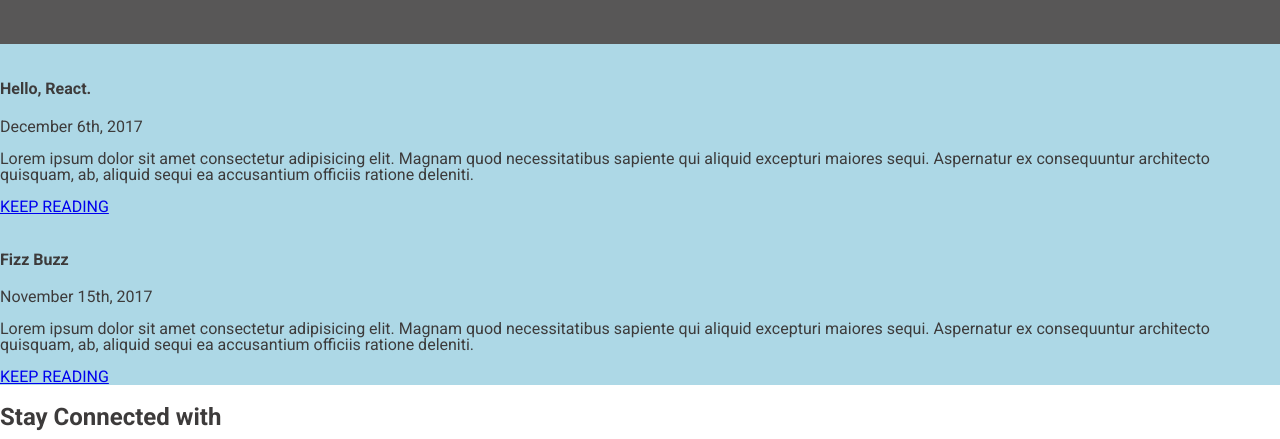
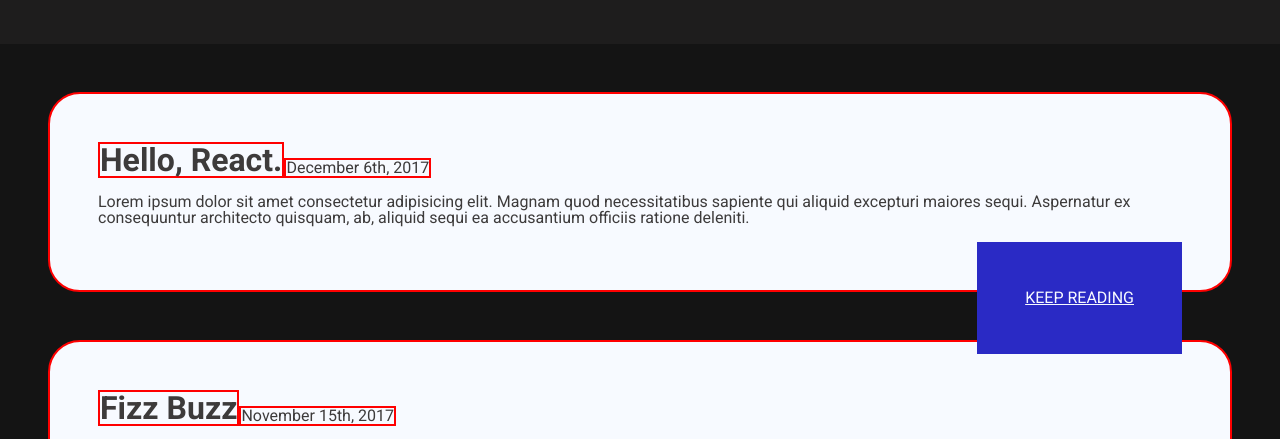
Before and after one commit to NickRyanWeber/portfolio-1, a website: page public/index.html in a window 1280 px wide. Shown: the part 1479-1918 px from the top of the page. Drawn offline with Linux system fonts and the light colour scheme.

Commit message:
worked on css for articles

```diff
--- a/public/index.html
+++ b/public/index.html
@@ -47,10 +47,9 @@
     <main>
       <section>
         <article>
-          <header>
-            <img src="" alt="">
+          <header class="react-article-header-img">
           </header>
-          <section>
+          <section class="article-meta-data">
             <h4>Hello, React.</h4>
             <p class="date">December 6th, 2017</p>
           </section>
@@ -58,10 +57,9 @@
           <a class="keep-reading-btn" href="#">KEEP READING</a>
         </article>
         <article>
-            <header>
-              <img src="" alt="">
+            <header class="fizz-buzz-article-header-img">
             </header>
-            <section>
+            <section class="article-meta-data">
               <h4>Fizz Buzz</h4>
               <p class="date">November 15th, 2017</p>
             </section>
--- a/public/screen.css
+++ b/public/screen.css
@@ -12,6 +12,7 @@
   min-height: 100%;
   font-family: 'Roboto', sans-serif;
   color: #3d3b3b;
+  background-color: rgb(20, 20, 20);
 }
 
 /* Header */
@@ -90,6 +91,39 @@
 
 /* Project Area */
 
-main {
-  background-color: lightblue;
+article {
+  border: 2px solid red;
+  border-radius: 2rem;
+  margin: 3rem;
+  padding: 3rem;
+  background-color: #f7faff;
 }
+
+.article-meta-data {
+  display: flex;
+  align-content: flex-end;
+}
+
+.article-meta-data > h4,
+.article-meta-data > p {
+  margin: 0;
+  padding: 0;
+  vertical-align: text-bottom;
+  border: 2px solid red;
+  align-self: flex-end;
+}
+
+h4 {
+  font-size: 2em;
+}
+
+.date {
+  font-size: 1em;
+}
+
+a.keep-reading-btn {
+  padding: 3rem;
+  background: rgb(42, 42, 197);
+  color: #f7faff;
+  float: right;
+}
```
Also changed, not shown: package.json (+5 -3 lines), 1 other file.
